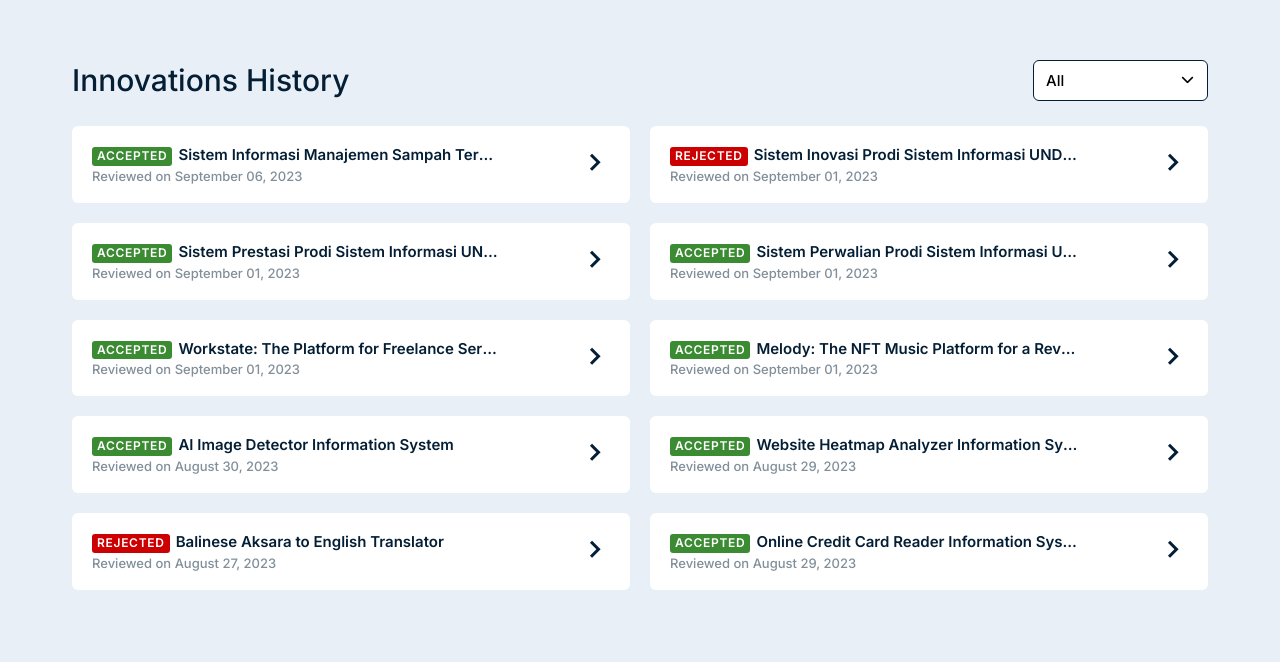
After one commit to vedasuputra/innosys, a PHP site: page /history.html in a window 1280 px wide. The commit adds this page. Shown: the part 638-1300 px from the top of the page. Run offline with PHP 8.4, Linux system fonts and the light colour scheme; a stand-in replaces the project's code that opens the database connection; some libraries are stand-ins or nearby versions.

Commit message:
page history sudah >w<

```diff
--- a/general.css
+++ b/general.css
@@ -226,9 +226,10 @@ nav {
   padding-top: 6px;
   padding-bottom: 6px;
   font-size: 13px;
+  transition: all 0.7s ease-in-out;
 }
 
-.swipe-button:hover {
+.swipe-button:hover, .general-button:hover {
   background: #0a5993;
   cursor: pointer;
 }
@@ -270,7 +271,7 @@ nav {
 .filter-button:hover,
 .creators-info:hover,
 .innovation-link:hover {
-  box-shadow: 5px 5px 20px 0px rgba(12, 102, 171, 0.09);
+  box-shadow: 5px 5px 20px 0px rgba(12, 102, 171, 0.1);
 }
 
 .items,
@@ -280,7 +281,8 @@ nav {
 .statistics-right,
 .filter-button,
 .creators-info,
-.innovation-link {
+.innovation-link,
+.general-button {
   transition: all 0.7s ease-in-out;
 }
 
@@ -601,7 +603,7 @@ footer {
 }
 
 footer a {
-  color: #fff !important;
+  color: #fff;
   display: block;
   line-height: 1.8;
 }
@@ -620,6 +622,10 @@ footer h3 {
 footer h4 {
   margin-bottom: 45px;
   font-weight: 600;
+}
+
+footer a:hover {
+  color: #ddd;
 }
 
 .general-button {
--- /dev/null
+++ b/history.html
@@ -0,0 +1,457 @@
+<html>
+
+<head>
+  <title>Innovation History | SIFORS Innovation System</title>
+  <meta charset="UTF-8">
+  <meta name="viewport" content="width=device-width, initial-scale=1">
+  <link rel="stylesheet" href="general.css">
+  <link rel="stylesheet" href="admin.css">
+  <link href='https://unpkg.com/boxicons@2.1.4/css/boxicons.min.css' rel='stylesheet'>
+  <link rel="stylesheet" href="https://cdnjs.cloudflare.com/ajax/libs/OwlCarousel2/2.3.4/assets/owl.carousel.min.css">
+  <link rel="stylesheet"
+      href="https://cdnjs.cloudflare.com/ajax/libs/OwlCarousel2/2.3.4/assets/owl.theme.default.min.css">
+  <script src="https://kit.fontawesome.com/3a38bd7be5.js" crossorigin="anonymous"></script>
+  <script src="https://code.jquery.com/jquery-3.4.1.min.js"></script>
+  <script src="https://cdn.jsdelivr.net/npm/chart.js"></script>
+  <script src="https://cdnjs.cloudflare.com/ajax/libs/OwlCarousel2/2.3.4/owl.carousel.min.js"></script>
+</head>
+
+<body>
+  <nav>
+    <div class="navbar-start">
+      <div style="padding-right: 13px;">
+        <a href="home.html">
+          <img src="..\photos\favicon.png" width="43px" height="43px">
+        </a>
+      </div>
+      <div class="title">
+        <a href="home.html">Innovation System</a>
+      </div>
+    </div>
+    <div class="navbar-end">
+      <div style="padding-right: 34px;">
+        <a class="navlinks" href="home.html">Homepage</a>
+        <a class="navlinks" href="catalogue.html">Catalogue</a>
+      </div>
+      <div>
+        <i class='bx bx-search icon-search' aria-hidden="trues"
+          style="padding-right: 5px; font-size: 25px; z-index: 999; cursor: pointer; padding-top: 0.3rem;"></i>
+        <div class="search-form">
+          <div class="search-flex">
+            <div>
+              <i class='bx bx-search' style="font-size: 25px; z-index: 999; padding-bottom: 0.9rem;"></i>
+            </div>
+            <div>
+              <form action="">
+                <input type="search" placeholder="Click here to search...">
+              </form>
+            </div>
+            <div>
+              <i class='bx bx-x search-close'
+                style="font-size: 32px; z-index: 999; padding-bottom: 0.9rem; cursor: pointer;"></i>
+            </div>
+          </div>
+        </div>
+        <i class='bx bx-shield profilebtn' onclick="profileFunction()" style="font-size: 25px; padding-top: 0.3rem;"></i>
+        <div id="profileDropdown" class="user-dropdown">
+          <a class="droplinks" href="user.html">Dashboard</a>
+          <a class="droplinks" href="#">Logout</a>
+        </div>
+      </div>
+    </div>
+  </nav>
+
+  <div class="navpadding"></div>
+
+  <div class="headline admin">
+    <div class="headline-content">
+      <h1 class="headline-title">Welcome, Admin</h1>
+      <p>This is your dashboard, where you can see submissions that are waiting for approval, the status of recent
+        submissions, and more. </p>
+    </div>
+  </div>
+
+  <div class="container">
+    <div id="innovationsAll" class="tabcontent2">
+      <div class="section-head" style="margin-top: 2.5rem;">
+        <div>
+          <h1 class="section-title">Innovations History</h1>
+        </div>
+        <div class="navbar-end">
+          <div class="dropdown">
+            <button onclick="myFunction4()" class="dropbtn">All</button>
+            <div id="myDropdown4" class="dropdown-content">
+              <a class="droplinks" onclick="openTab2(event, 'innovationsAll')" id="defaultOpen2">All</a>
+              <a class="droplinks" onclick="openTab2(event, 'innovationsAccepted')">Accepted</a>
+              <a class="droplinks" onclick="openTab2(event, 'innovationsRejected')">Rejected</a>
+            </div>
+          </div>
+        </div>
+      </div>
+      <div class="innovation-creators" style="margin-top: 0;">
+        <div class="creators-info pointer" onclick="javascript:location.href='#'">
+          <div>
+            <div class="creator-name"><span class="status accepted">Accepted</span>Sistem Informasi Manajemen Sampah
+              Terpadu Milik Kita</div>
+            <div class="creator-role">Reviewed on September 06, 2023</div>
+          </div>
+          <div>
+            <i class='bx bx-chevron-right more-icon right'></i>
+          </div>
+        </div>
+        <div class="creators-info pointer" onclick="javascript:location.href='#'">
+          <div>
+            <div class="creator-name"><span class="status rejected">Rejected</span>Sistem Inovasi Prodi Sistem Informasi
+              UNDIKSHA</div>
+            <div class="creator-role">Reviewed on September 01, 2023</div>
+          </div>
+          <div>
+            <i class='bx bx-chevron-right more-icon right'></i>
+          </div>
+        </div>
+      </div>
+      <div class="innovation-creators">
+        <div class="creators-info pointer" onclick="javascript:location.href='#'">
+          <div>
+            <div class="creator-name"><span class="status accepted">Accepted</span>Sistem Prestasi Prodi Sistem Informasi
+              UNDIKSHA</div>
+            <div class="creator-role">Reviewed on September 01, 2023</div>
+          </div>
+          <div>
+            <i class='bx bx-chevron-right more-icon right'></i>
+          </div>
+        </div>
+        <div class="creators-info pointer" onclick="javascript:location.href='#'">
+          <div>
+            <div class="creator-name"><span class="status accepted">Accepted</span>Sistem Perwalian Prodi Sistem Informasi
+              UNDIKSHA</div>
+            <div class="creator-role">Reviewed on September 01, 2023</div>
+          </div>
+          <div>
+            <i class='bx bx-chevron-right more-icon right'></i>
+          </div>
+        </div>
+      </div>
+      <div class="innovation-creators">
+        <div class="creators-info pointer" onclick="javascript:location.href='#'">
+          <div>
+            <div class="creator-name"><span class="status accepted">Accepted</span>Workstate: The Platform for Freelance Services</div>
+            <div class="creator-role">Reviewed on September 01, 2023</div>
+          </div>
+          <div>
+            <i class='bx bx-chevron-right more-icon right'></i>
+          </div>
+        </div>
+        <div class="creators-info pointer" onclick="javascript:location.href='#'">
+          <div>
+            <div class="creator-name"><span class="status accepted">Accepted</span>Melody: The NFT Music Platform for a Revolutionary Future</div>
+            <div class="creator-role">Reviewed on September 01, 2023</div>
+          </div>
+          <div>
+            <i class='bx bx-chevron-right more-icon right'></i>
+          </div>
+        </div>
+      </div>
+      <div class="innovation-creators">
+        <div class="creators-info pointer" onclick="javascript:location.href='#'">
+          <div>
+            <div class="creator-name"><span class="status accepted">Accepted</span>AI Image Detector Information System</div>
+            <div class="creator-role">Reviewed on August 30, 2023</div>
+          </div>
+          <div>
+            <i class='bx bx-chevron-right more-icon right'></i>
+          </div>
+        </div>
+        <div class="creators-info pointer" onclick="javascript:location.href='#'">
+          <div>
+            <div class="creator-name"><span class="status accepted">Accepted</span>Website Heatmap Analyzer Information System</div>
+            <div class="creator-role">Reviewed on August 29, 2023</div>
+          </div>
+          <div>
+            <i class='bx bx-chevron-right more-icon right'></i>
+          </div>
+        </div>
+      </div>
+      <div class="innovation-creators">
+        <div class="creators-info pointer" onclick="javascript:location.href='#'">
+          <div>
+            <div class="creator-name"><span class="status rejected">Rejected</span>Balinese Aksara to English Translator</div>
+            <div class="creator-role">Reviewed on August 27, 2023</div>
+          </div>
+          <div>
+            <i class='bx bx-chevron-right more-icon right'></i>
+          </div>
+        </div>
+        <div class="creators-info pointer" onclick="javascript:location.href='#'">
+          <div>
+            <div class="creator-name"><span class="status accepted">Accepted</span>Online Credit Card Reader Information System</div>
+            <div class="creator-role">Reviewed on August 29, 2023</div>
+          </div>
+          <div>
+            <i class='bx bx-chevron-right more-icon right'></i>
+          </div>
+        </div>
+      </div>
+    </div>
+
+    <div id="innovationsAccepted" class="tabcontent2">
+      <div class="section-head" style="margin-top: 2.5rem;">
+        <div>
+          <h1 class="section-title">Innovations History</h1>
+        </div>
+        <div class="navbar-end">
+          <div class="dropdown">
+            <button onclick="myFunction5()" class="dropbtn">Accepted</button>
+            <div id="myDropdown5" class="dropdown-content">
+              <a class="droplinks" onclick="openTab2(event, 'innovationsAll')">All</a>
+              <a class="droplinks" onclick="openTab2(event, 'innovationsAccepted')">Accepted</a>
+              <a class="droplinks" onclick="openTab2(event, 'innovationsRejected')">Rejected</a>
+            </div>
+          </div>
+        </div>
+      </div>
+      <div class="innovation-creators" style="margin-top: 0;">
+        <div class="creators-info pointer" onclick="javascript:location.href='#'">
+          <div>
+            <div class="creator-name"><span class="status accepted">Accepted</span>Sistem Informasi Manajemen Sampah
+              Terpadu Milik Kita</div>
+            <div class="creator-role">Reviewed on September 06, 2023</div>
+          </div>
+          <div>
+            <i class='bx bx-chevron-right more-icon right'></i>
+          </div>
+        </div>
+        <div class="creators-info pointer" onclick="javascript:location.href='#'">
+          <div>
+            <div class="creator-name"><span class="status accepted">Accepted</span>Sistem Prestasi Prodi Sistem Informasi
+              UNDIKSHA</div>
+            <div class="creator-role">Reviewed on September 01, 2023</div>
+          </div>
+          <div>
+            <i class='bx bx-chevron-right more-icon right'></i>
+          </div>
+        </div>
+      </div>
+      <div class="innovation-creators">
+        <div class="creators-info pointer" onclick="javascript:location.href='#'">
+          <div>
+            <div class="creator-name"><span class="status accepted">Accepted</span>Sistem Perwalian Prodi Sistem Informasi
+              UNDIKSHA</div>
+            <div class="creator-role">Reviewed on September 01, 2023</div>
+          </div>
+          <div>
+            <i class='bx bx-chevron-right more-icon right'></i>
+          </div>
+        </div>
+        <div class="creators-info pointer" onclick="javascript:location.href='#'">
+          <div>
+            <div class="creator-name"><span class="status accepted">Accepted</span>Workstate: The Platform for Freelance Services</div>
+            <div class="creator-role">Reviewed on September 01, 2023</div>
+          </div>
+          <div>
+            <i class='bx bx-chevron-right more-icon right'></i>
+          </div>
+        </div>
+      </div>
+      <div class="innovation-creators">
+        <div class="creators-info pointer" onclick="javascript:location.href='#'">
+          <div>
+            <div class="creator-name"><span class="status accepted">Accepted</span>Melody: The NFT Music Platform for a Revolutionary Future</div>
+            <div class="creator-role">Reviewed on September 01, 2023</div>
+          </div>
+          <div>
+            <i class='bx bx-chevron-right more-icon right'></i>
+          </div>
+        </div>
+        <div class="creators-info pointer" onclick="javascript:location.href='#'">
+          <div>
+            <div class="creator-name"><span class="status accepted">Accepted</span>AI Image Detector Information System</div>
+            <div class="creator-role">Reviewed on August 30, 2023</div>
+          </div>
+          <div>
+            <i class='bx bx-chevron-right more-icon right'></i>
+          </div>
+        </div>
+      </div>
+      <div class="innovation-creators">
+        <div class="creators-info pointer" onclick="javascript:location.href='#'">
+          <div>
+            <div class="creator-name"><span class="status accepted">Accepted</span>Website Heatmap Analyzer Information System</div>
+            <div class="creator-role">Reviewed on August 29, 2023</div>
+          </div>
+          <div>
+            <i class='bx bx-chevron-right more-icon right'></i>
+          </div>
+        </div>
+        <div class="creators-info pointer" onclick="javascript:location.href='#'">
+          <div>
+            <div class="creator-name"><span class="status accepted">Accepted</span>Online Credit Card Reader Information System</div>
+            <div class="creator-role">Reviewed on August 29, 2023</div>
+          </div>
+          <div>
+            <i class='bx bx-chevron-right more-icon right'></i>
+          </div>
+        </div>
+      </div>
+    </div>
+
+    <div id="innovationsRejected" class="tabcontent2">
+      <div class="section-head" style="margin-top: 2.5rem;">
+        <div>
+          <h1 class="section-title">Innovations History</h1>
+        </div>
+        <div class="navbar-end">
+          <div class="dropdown">
+            <button onclick="myFunction6()" class="dropbtn">Rejected</button>
+            <div id="myDropdown6" class="dropdown-content">
+              <a class="droplinks" onclick="openTab2(event, 'innovationsAll')">All</a>
+              <a class="droplinks" onclick="openTab2(event, 'innovationsAccepted')">Accepted</a>
+              <a class="droplinks" onclick="openTab2(event, 'innovationsRejected')">Rejected</a>
+            </div>
+          </div>
+        </div>
+      </div>
+      <div class="innovation-creators" style="margin-top: 0;">
+        <div class="creators-info pointer" onclick="javascript:location.href='#'">
+          <div>
+            <div class="creator-name"><span class="status rejected">Rejected</span>Sistem Inovasi Prodi Sistem Informasi
+              UNDIKSHA</div>
+            <div class="creator-role">Reviewed on September 01, 2023</div>
+          </div>
+          <div>
+            <i class='bx bx-chevron-right more-icon right'></i>
+          </div>
+        </div>
+        <div class="creators-info pointer" onclick="javascript:location.href='#'">
+          <div>
+            <div class="creator-name"><span class="status rejected">Rejected</span>Balinese Aksara to English Translator</div>
+            <div class="creator-role">Reviewed on August 27, 2023</div>
+          </div>
+          <div>
+            <i class='bx bx-chevron-right more-icon right'></i>
+          </div>
+        </div>
+      </div>
+    </div>
+  </div>
+
+  <script>
+    /* When the user clicks on the button,
+    toggle between hiding and showing the dropdown content */
+    function profileFunction() {
+        document.getElementById("profileDropdown").classList.toggle("show");
+    }
+
+    // Close the dropdown if the user clicks outside of it
+    window.onclick = function (event) {
+        if (!event.target.matches('.profilebtn')) {
+            var dropdowns = document.getElementsByClassName("user-dropdown");
+            var i;
+            for (i = 0; i < dropdowns.length; i++) {
+                var openDropdown = dropdowns[i];
+                if (openDropdown.classList.contains('show')) {
+                    openDropdown.classList.remove('show');
+                }
+            }
+        }
+    }
+  </script>
+
+  <script>
+    /* When the user clicks on the button,
+    toggle between hiding and showing the dropdown content */
+    function myFunction4() {
+      document.getElementById("myDropdown4").classList.toggle("show");
+    }
+
+    // Close the dropdown if the user clicks outside of it
+    window.onclick = function (event) {
+      if (!event.target.matches('.dropbtn')) {
+        var dropdowns = document.getElementsByClassName("dropdown-content");
+        var i;
+        for (i = 0; i < dropdowns.length; i++) {
+          var openDropdown = dropdowns[i];
+          if (openDropdown.classList.contains('show')) {
+            openDropdown.classList.remove('show');
+          }
+        }
+      }
+    }
+  </script>
+
+  <script>
+    /* When the user clicks on the button,
+    toggle between hiding and showing the dropdown content */
+    function myFunction5() {
+      document.getElementById("myDropdown5").classList.toggle("show");
+    }
+
+    // Close the dropdown if the user clicks outside of it
+    window.onclick = function (event) {
+      if (!event.target.matches('.dropbtn')) {
+        var dropdowns = document.getElementsByClassName("dropdown-content");
+        var i;
+        for (i = 0; i < dropdowns.length; i++) {
+          var openDropdown = dropdowns[i];
+          if (openDropdown.classList.contains('show')) {
+            openDropdown.classList.remove('show');
+          }
+        }
+      }
+    }
+  </script>
+
+  <script>
+    /* When the user clicks on the button,
+    toggle between hiding and showing the dropdown content */
+    function myFunction6() {
+      document.getElementById("myDropdown6").classList.toggle("show");
+    }
+
+    // Close the dropdown if the user clicks outside of it
+    window.onclick = function (event) {
+      if (!event.target.matches('.dropbtn')) {
+        var dropdowns = document.getElementsByClassName("dropdown-content");
+        var i;
+        for (i = 0; i < dropdowns.length; i++) {
+          var openDropdown = dropdowns[i];
+          if (openDropdown.classList.contains('show')) {
+            openDropdown.classList.remove('show');
+          }
+        }
+      }
+    }
+  </script>
+
+  <script>
+    function openTab2(evt, tabName) {
+      var j, tabcontent, droplinks;
+      tabcontent = document.getElementsByClassName("tabcontent2");
+      for (j = 0; j < tabcontent.length; j++) {
+        tabcontent[j].style.display = "none";
+      }
+      droplinks = document.getElementsByClassName("tablinks");
+      for (j = 0; j < droplinks.length; j++) {
+        droplinks[j].className = droplinks[i].className.replace(" active", "");
+      }
+      document.getElementById(tabName).style.display = "block";
+      evt.currentTarget.className += " active";
+    }
+
+    // Get the element with id="defaultOpen" and click on it
+    document.getElementById("defaultOpen2").click();
+  </script>
+
+  <script>
+    $(".icon-search").on("click", function () {
+      $(".search-form").fadeToggle();
+    });
+
+    $(".search-close").on("click", function () {
+      $(".search-form").fadeToggle();
+    });
+  </script>
+
+  </body>
+
+</html>
--- a/home.html
+++ b/home.html
@@ -1,7 +1,7 @@
 <html>
 
 <head>
-    <title>SIFORS Innovation System</title>
+    <title>Home | SIFORS Innovation System</title>
     <meta charset="UTF-8">
     <meta name="viewport" content="width=device-width, initial-scale=1">
     <link rel="stylesheet" href="general.css">
--- a/user.html
+++ b/user.html
@@ -93,7 +93,7 @@
       <div class="innovation-creators" style="margin-top: 0;">
         <div class="creators-info pointer" onclick="javascript:location.href='#'">
           <div>
-            <div class="user-stat-number">1</div>
+            <div class="user-stat-number">6</div>
             <div class="user-stat-detail">Total</div>
           </div>
           <div>
@@ -482,8 +482,8 @@
         </div>
         <div class="navbar-end">
           <div class="dropdown">
-            <button onclick="myFunction6()" class="dropbtn">Pending</button>
-            <div id="myDropdown6" class="dropdown-content">
+            <button onclick="myFunction7()" class="dropbtn">Rejected</button>
+            <div id="myDropdown7" class="dropdown-content">
               <a class="droplinks" onclick="openTab2(event, 'innovationsAll')">All</a>
               <a class="droplinks" onclick="openTab2(event, 'innovationsAccepted')">Accepted</a>
               <a class="droplinks" onclick="openTab2(event, 'innovationsPending')">Pending</a>
```
Also changed, not shown: admin.html (+19 -54 lines).
